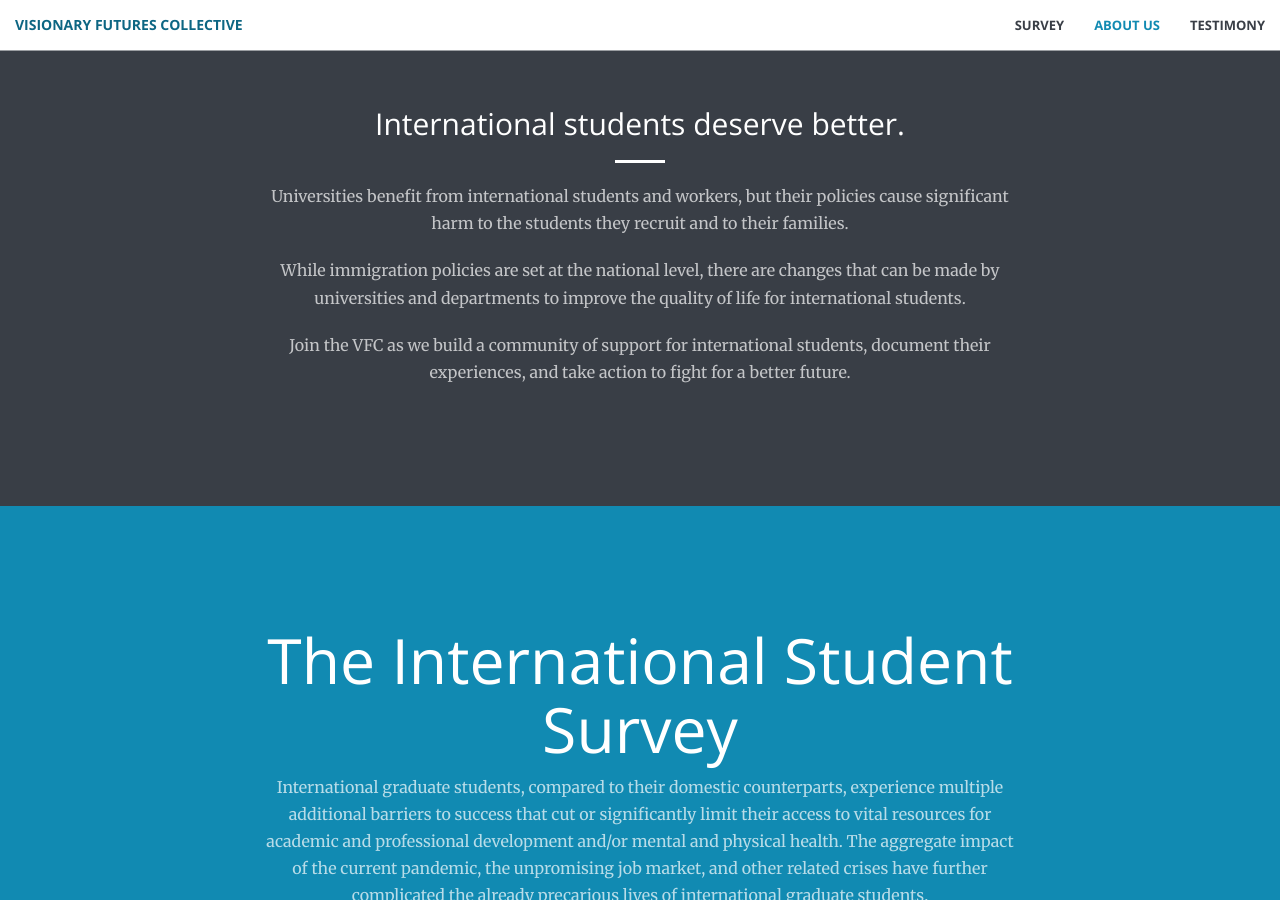
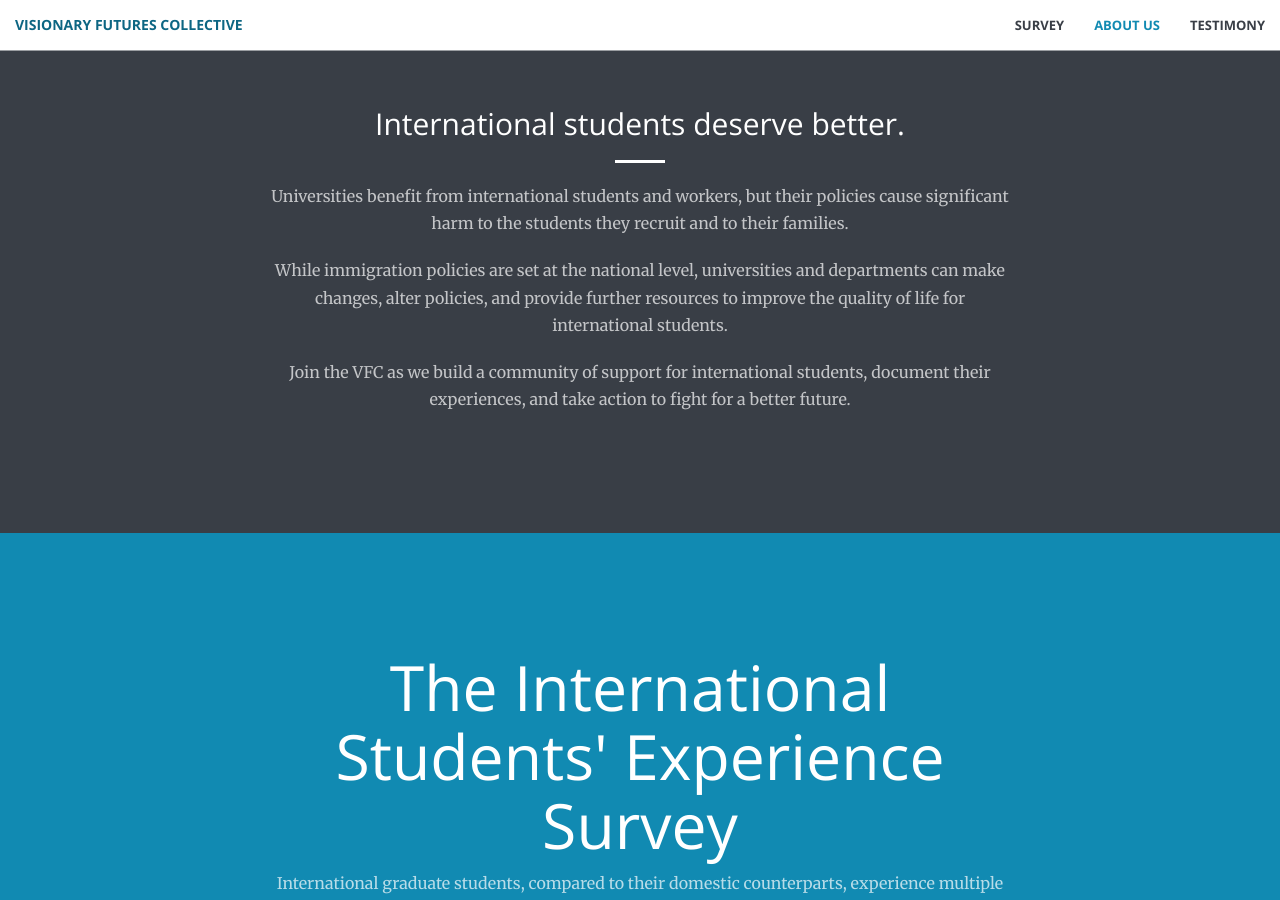
Before and after one commit to visionary-futures-collective/international-students, a Jekyll site: the page built from index.html, in a window 1280 px wide and 900 px high, scrolled down 893 px. Built offline with Jekyll 4.4.1, drawn with Linux system fonts in a browser that asks for light colours.

Commit message:
brians edits

```diff
--- a/_includes/call-to-action.html
+++ b/_includes/call-to-action.html
@@ -5,7 +5,7 @@
                 <h2 class="section-heading">International students deserve better.</h2>
                 <hr class="light">
                 <p class="text-faded">Universities benefit from international students and workers, but their policies cause significant harm to the students they recruit and to their families. </p>
-                <p class="text-faded">While immigration policies are set at the national level, there are changes that can be made by universities and departments to improve the quality of life for international students.</p>
+                <p class="text-faded">While immigration policies are set at the national level, universities and departments can make changes, alter policies, and provide further resources to improve the quality of life for international students.</p>
                 <p  class="text-faded">Join the VFC as we build a community of support for international students, document their experiences, and take action to fight for a better future. </p>
             </div>
         </div>
--- a/_includes/knowledge-intro.html
+++ b/_includes/knowledge-intro.html
@@ -4,7 +4,7 @@
         <div class="row">
             <div class="col-lg-8 col-lg-offset-2 text-center">
 
-              <h1>The International Student Survey</h1>
+              <h1>The International Students' Experience Survey</h1>
                 <p class="text-faded">
                   International graduate students, compared to their domestic counterparts, experience multiple additional barriers to success that cut or significantly limit their access to vital resources for academic and professional development and/or mental and physical health. The aggregate impact of the current pandemic, the unpromising job market, and other related crises have further complicated the already precarious lives of international graduate students.
                 </p>
```
Also changed, not shown: css/main.scss (line endings or trailing spaces).
